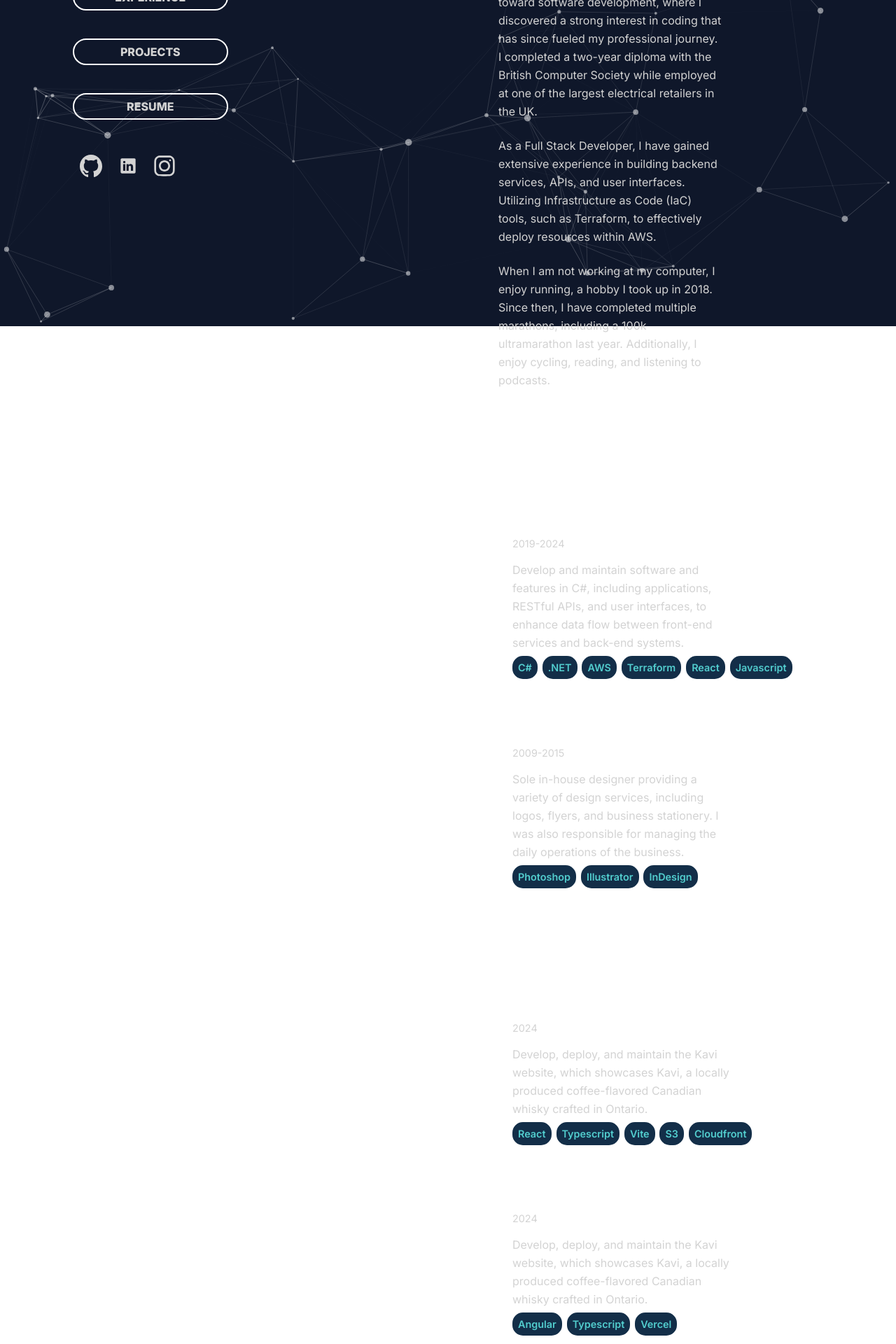
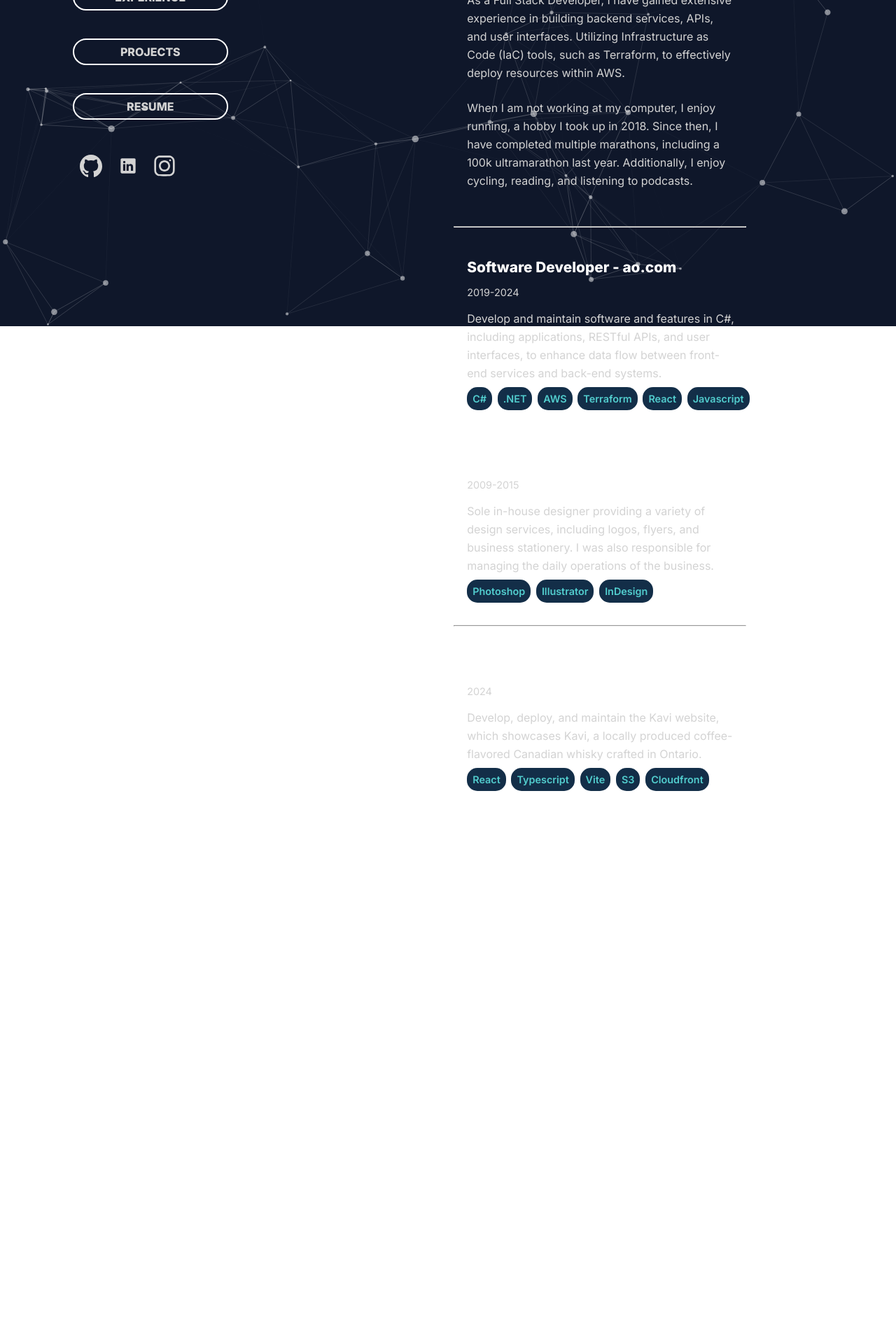
Before and after one commit to JoeCous/portfolio, a React (Vite) app: page / in a window 1280 px wide. Shown: the part 334-2254 px from the top of the page at 70% size. After the commit the page ends 1476 px from the top, so only its background shows below. Built offline with nearby package versions, Linux system fonts and the light colour scheme.

Commit message:
chore: added breaks between sections. css changes

```diff
--- a/src/app.scss
+++ b/src/app.scss
@@ -18,7 +18,7 @@ html {
 
 hr {
   float: left;
-  width: 60%;
+  width: 65%;
   margin-bottom: 4%;
 }
 
@@ -27,7 +27,7 @@ hr {
 }
 
 .textBlock {
-  width: 25vw;
+  width: 30vw;
   line-height: 1.625;
   margin-bottom: 4%;
   font-size: 1rem;
--- a/src/components/about/about.scss
+++ b/src/components/about/about.scss
@@ -17,13 +17,13 @@
   .rightDiv {
     position: relative;
     color: variables.$light-grey;
-    margin-left: 55vw;
+    margin-left: 50vw;
   }
 }
 
 #about {
   padding-top: 15vh;
-  padding-bottom: 7%;
+  padding: 3%;
 }
 
   .navItems {
@@ -74,6 +74,7 @@
   #about {
     padding-top: 5vh;
     padding-bottom: 2%;
+    padding-left: 0;
 }
 
   .container{
--- a/src/components/about/about.tsx
+++ b/src/components/about/about.tsx
@@ -36,14 +36,14 @@ export default function About() {
 
         <div className="rightDiv">
         <div id="about">
-        <h2>ABOUT</h2>
-        <hr></hr>
         <br></br>
           <p className="textBlock">{para1}</p>
           <p className="textBlock">{para2}</p>
           <p className="textBlock">{para3}</p>
         </div>
+        <hr></hr>
         <Experience/>
+        <hr></hr>
         <Projects/>
         </div>
       </div>
--- a/src/components/experience/experience.tsx
+++ b/src/components/experience/experience.tsx
@@ -8,11 +8,12 @@ export default function Experience() {
     <>
       <div id="experience">
         <br></br>
-        <h2>EXPERIENCE</h2>
         <a href="https://www.ao.com" target = "_blank">
         <div className="ao">
+          <div className="heading">
         <h3>Software Developer - ao.com</h3>
         <p className="date">2019-2024</p>
+        </div>
         <p className="textBlock">{aoText}</p>
         <div className="skills">
           <span>C#</span>
--- a/src/components/projects/projects.scss
+++ b/src/components/projects/projects.scss
@@ -9,11 +9,11 @@ a {
     color: inherit;
 }
 
-.kavi, .jackieApp {
+.kavi {
     @include variables.boxStyle;
 }
 
-.kavi:hover, .jackieApp:hover {
+.kavi:hover {
     @include variables.boxHover;
   }
 
--- a/src/components/projects/projects.tsx
+++ b/src/components/projects/projects.tsx
@@ -7,7 +7,6 @@ export default function Projects() {
       <>
       <div id="projects">
       <br></br>
-        <h2 className="projectTitle">PROJECTS</h2>
       <a href="https://www.kaviwhisky.com" target = "_blank">
         <div className="kavi">
           <h3>Kavi Reserve Whisky</h3>
@@ -23,18 +22,6 @@ export default function Projects() {
         </div>
         </div>
         </a>
-
-        <div className="jackieApp">
-          <h3>Jackie.App</h3>
-          <p className="date">2024</p>
-          <p className="textBlock">{kaviText}</p>
-
-        <div className="skills">
-          <span>Angular</span>
-          <span>Typescript</span>
-          <span>Vercel</span>
-        </div>
-        </div>
         </div>
       </>
     );
--- a/src/variables.scss
+++ b/src/variables.scss
@@ -7,14 +7,17 @@ $bold-text: 800;
 
 
 @mixin boxStyle() {
-    width: 27vw;
-    padding: 20px;
+    width: 30vw;
+    padding: 3%;
     margin-bottom: 2%;
 }
 
 @mixin boxHover() {
+    h3 {
+        color: $teal;
+    }
     border-radius: 20px;
-    background-color: rgba(94, 234, 212, 0.1);
+    background-color: rgba(94, 234, 213, 0.034);
 }
 
 @mixin skillStyle {
```
Also changed, not shown: src/components/experience/experience.scss (line endings or trailing spaces).
